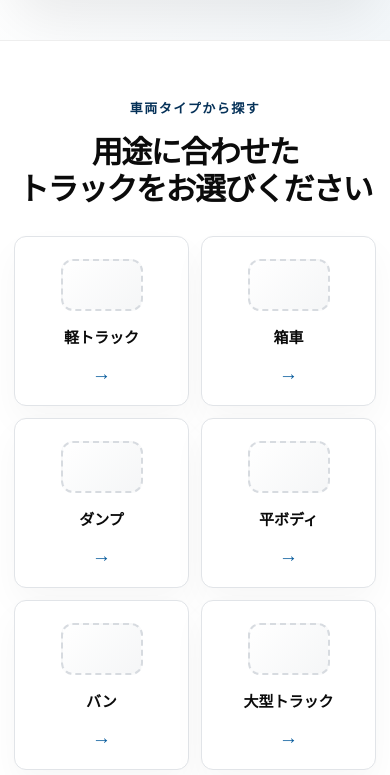
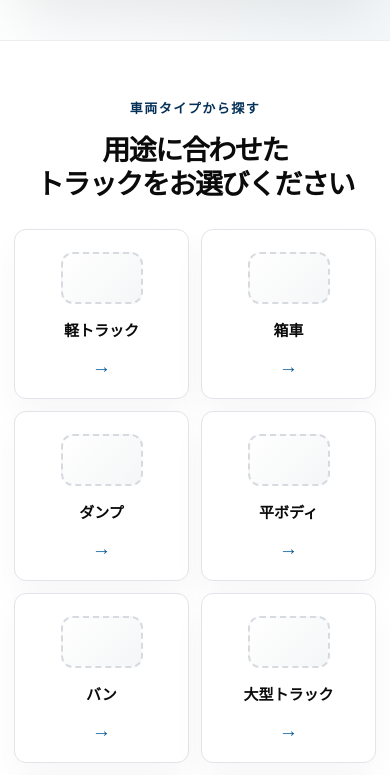
Before and after one commit to Friedazebalili/Loyal-Traders, a plain HTML site: page index.html in a window 390 px wide. Shown: the part 900-1675 px from the top of the page. Drawn offline with Linux system fonts and the light colour scheme.

Commit message:
Update index.html

```diff
--- a/index.html
+++ b/index.html
@@ -549,7 +549,7 @@
     .section-head h2,
     .split-head h2 {
       margin: 0;
-      font-size: clamp(31px, 3vw, 44px);
+      font-size: clamp(28px, 3vw, 40px);
       line-height: 1.18;
       letter-spacing: -1.5px;
       font-weight: 900;
```
